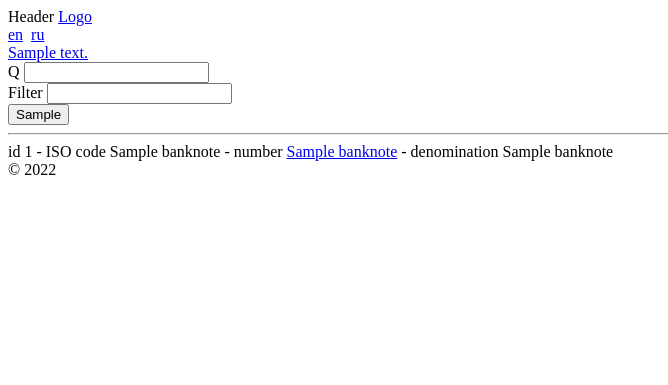
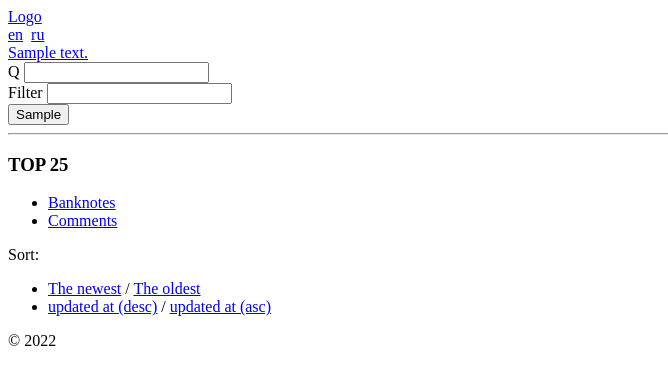
Before and after one commit to devholiday/money-travel, a Flask app: template templates/index.html in a window 1280 px wide. Shown: the top 385 px of the page, without its empty margins (0-668 px from the left). Run offline with Flask 2, Linux system fonts and the light colour scheme; the template is opened without the code that fills it: most values are stand-ins (such as "Sample title", 1, 10 or a date in 2020); form fields are guessed from the names that the template uses.

Commit message:
add search page and list of banknotes/comments and sorting

```diff
--- a/language/en.json
+++ b/language/en.json
@@ -11,5 +11,7 @@
     "title_info": "Info",
     "title_banknote": "Banknote",
     "btn_add_banknote": "Add banknote",
-    "btn_search": "Search"
+    "btn_search": "Search",
+    "title_search": "Search",
+    "empty_q": "No results found for «[q]»"
 }
--- a/language/ru.json
+++ b/language/ru.json
@@ -11,5 +11,7 @@
     "title_info": "Информация",
     "title_banknote": "Банкнота",
     "btn_add_banknote": "Добавить банкноту",
-    "btn_search": "Найти"
+    "btn_search": "Найти",
+    "title_search": "Поиск",
+    "empty_q": "По запросу «[q]» ничего не найдено"
 }
--- a/templates/index.html
+++ b/templates/index.html
@@ -33,13 +31,44 @@
     <hr />
 
     <div>
-      {% for banknote in banknotes %}
-        <div>
-          id {{banknote[0]}} -
-          ISO code {{banknote[1]}} -
-          number <a href="{{ url_for('detail_banknote', language=language, id=banknote[0]) }}">{{banknote[2]}}</a> -
-          denomination {{banknote[3]}}
-        </div>
+      <h3>TOP 25</h3>
+      <ul>
+        <li><a href="{{url_for('index', language=request.view_args.language, type='banknotes')}}">Banknotes</a></li>
+        <li><a href="{{url_for('index', language=request.view_args.language, type='comments')}}">Comments</a></li>
+      </ul>
+      <div>
+        <p>Sort:</p>
+        <ul>
+          <li>
+            <a href="{{ url_for('index', language=request.view_args.language, created_at='desc', type=type) }}">The newest</a> /
+            <a href="{{ url_for('index', language=request.view_args.language, created_at='asc', type=type) }}">The oldest</a>
+          </li>
+          {% if type != 'comments' %}
+            <li>
+              <a href="{{ url_for('index', language=request.view_args.language, updated_at='desc') }}">updated at (desc)</a> /
+              <a href="{{ url_for('index', language=request.view_args.language, updated_at='asc') }}">updated at (asc)</a>
+            </li>
+          {% endif %}
+        </ul>
+      </div>
+      {% for record in top_list %}
+        {% if type == None or type == 'banknotes' %}
+          <div>
+            id {{record[0]}} -
+            ISO code {{record[1]}} -
+            number <a href="{{ url_for('detail_banknote', language=language, id=record[0]) }}">{{record[2]}}</a> -
+            denomination {{record[3]}}
+          </div>
+        {%endif%}
+        {% if type == 'comments' %}
+          <div>
+            id {{record[0]}} -
+            city {{record[2]}} -
+            <a href="{{ url_for('detail_banknote', language=language, id=record[1]) }}">banknote</a> -
+            address {{record[3]}}
+            text {{record[4]}}
+          </div>
+        {%endif%}
       {% endfor %}
     </div>
   </div>
--- a/templates/layout.html
+++ b/templates/layout.html
@@ -12,8 +12,6 @@
 </head>
 <body>
     <header>
-        Header
-
         <a href="{{ url_for('index', language=request.view_args.language) }}">Logo</a>
 
         <div>
--- a/views.py
+++ b/views.py
@@ -7,6 +7,7 @@
 from forms.comment import CommentForm
 from forms.search import SearchForm
 import db
+from datetime import datetime
 
 language_dict = []
 languages = {}
@@ -28,7 +29,7 @@
 def before_request():
     try:
         path = request.full_path.rstrip('/ ?')
-        ar_path = path.split('/')
+        ar_path = path.split('?')[0].split('/')
 
         if request.url_rule and '<language>' in request.url_rule.rule:
             if len(ar_path) > 1 and (ar_path[1] not in language_dict):
@@ -39,20 +40,44 @@
 @app.route("/", defaults={'language': default_lang}, methods=['GET', 'POST'])
 @app.route("/<language>", methods=['GET', 'POST'])
 def index(language):
+    args = request.args.to_dict()
+    type = args.get('type')
+
     form = SearchForm()
     form.filter.choices = [('number', languages[language]['number']), ('denomination', languages[language]['denomination']), ('ISO_code', languages[language]['currency'])]
-    if form.validate_on_submit():
-        records = db.fetchall_sql("select * from banknotes where " + form.filter.data + " LIKE '" + form.q.data+"%' ORDER BY id DESC")
+
+    order_by = "created_at desc"
+    if args.get('created_at'):
+        order_by = "created_at " + args.get('created_at')
+
+    if type == 'comments':
+        top_list = db.fetchall_sql("select * from comments ORDER BY " + order_by + " LIMIT 25")
     else:
-        records = db.fetchall_sql("select * from banknotes ORDER BY id DESC")
+        if args.get('updated_at'):
+            order_by = "updated_at " + args.get('updated_at')
 
-    return render_template('index.html', form=form, **languages[language], banknotes=records, language=language)
+        top_list = db.fetchall_sql("select * from banknotes ORDER BY " + order_by + " LIMIT 25")
+
+    return render_template('index.html', form=form, **languages[language], top_list=top_list, language=language, type=type)
+
+
+@app.route("/search", defaults={'language': default_lang}, methods=['GET'])
+@app.route("/<language>/search", methods=['GET'])
+def search(language):
+    args = request.args.to_dict()
+    records = []
+    form = SearchForm()
+    form.filter.choices = [('number', languages[language]['number']), ('denomination', languages[language]['denomination']), ('ISO_code', languages[language]['currency'])]
+    if args.get('filter') and args.get('q'):
+        records = db.fetchall_sql("select * from banknotes where " + args.get('filter') + " LIKE '" + args.get('q') +"%' ORDER BY id DESC LIMIT 50")
+    return render_template('search.html', form=form, **languages[language], banknotes=records, language=language, q=args.get('q'))
+
 
 @app.route("/b/<id>", defaults={'language': default_lang}, methods=['GET', 'POST'])
 @app.route("/<language>/b/<id>", methods=['GET', 'POST'])
 def detail_banknote(language, id):
     record = db.fetchone_sql("select * from banknotes where id="+id)
-    comments = db.fetchall_sql("select * from comments where banknote_id="+str(record[0])+" ORDER BY id DESC")
+    comments = db.fetchall_sql("select * from comments where banknote_id="+str(record[0])+" ORDER BY id DESC LIMIT 30")
 
     form = CommentForm()
     form.city.label = languages[language]['city']
@@ -60,6 +85,10 @@
     form.text.label = languages[language]['text']
 
     if form.validate_on_submit():
+        now = datetime.now()
+        formatted_date = now.strftime('%Y-%m-%d %H:%M:%S')
+        print("""Update banknotes set updated_at='{0}' where id={1}""".format(formatted_date, id))
+        db.update_sql("""Update banknotes set updated_at='{0}' where id={1}""".format(formatted_date, id))
         db.insert_sql("""INSERT INTO comments (banknote_id, city, address, text)
                             VALUES ('{0}', '{1}', '{2}', '{3}') """.format(id, form.city.data, form.address.data, form.text.data))
         return redirect('/')
```
Also changed, not shown: other parts of templates/index.html (+1 -3 lines), db.py (+19 -2 lines), templates/search.html (added, +47 -0 lines).
